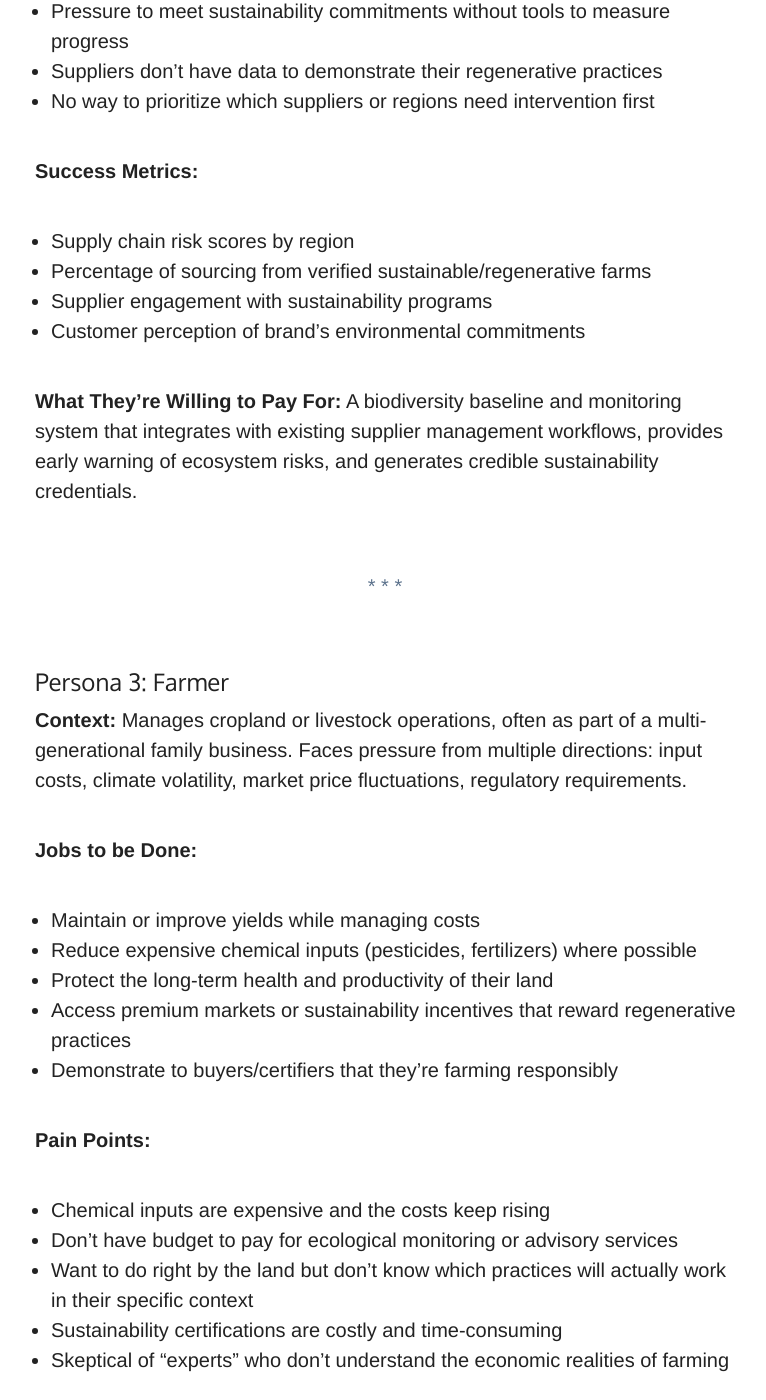
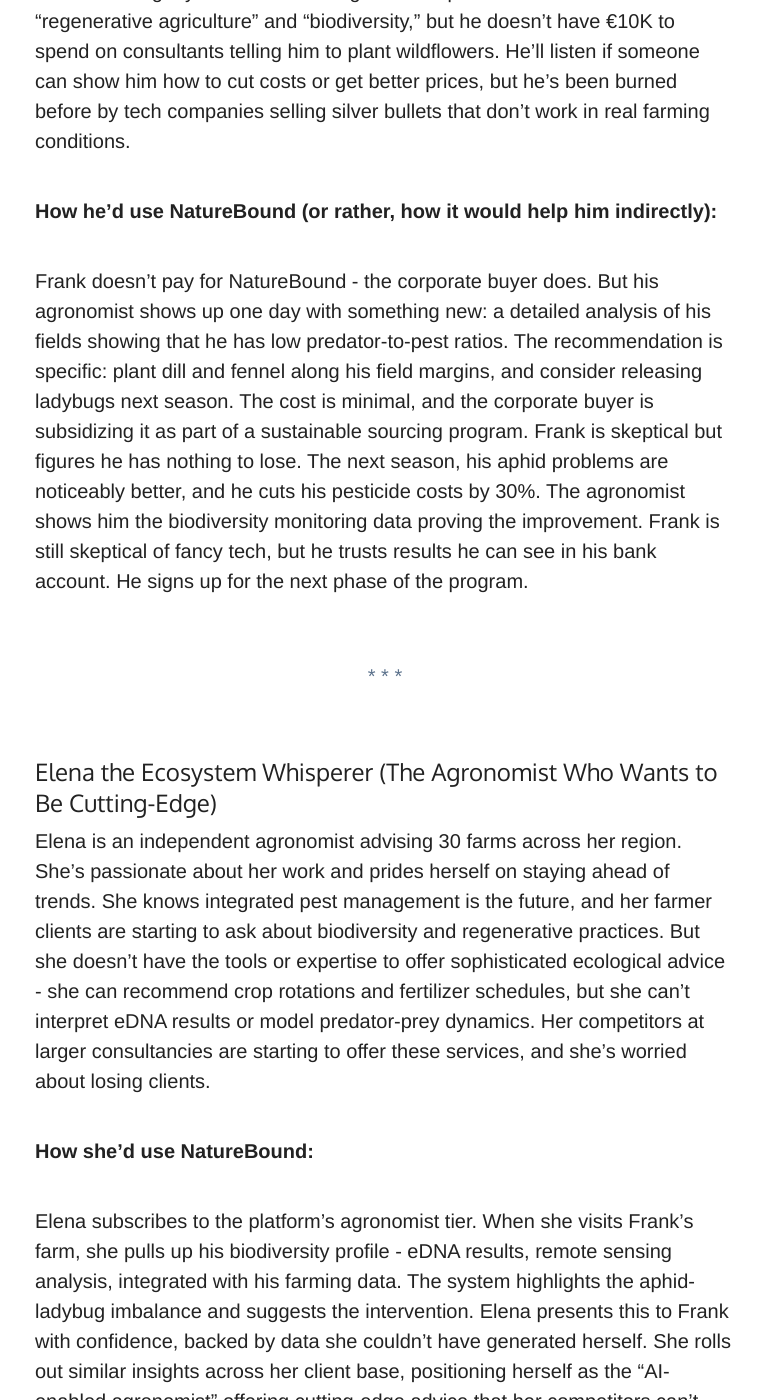
Before and after one commit to gmmorris/gmmorris.github.io, a Jekyll site: the page built from _posts/2026-01-10-naturebound-product-thesis.md, in a window 1280 px wide and 1400 px high, scrolled down 8887 px. Shown: the whole window, without its empty margins (255-1021 px from the left). Built offline with Jekyll 4.4.1, drawn with Linux system fonts in a browser that asks for light colours; nearby versions of some CDN libraries; some web fonts are replaced; some of the changed text lies outside the part shown.

Commit message:
Rewrite personas with personality and product journeys
- Made personas more playful with memorable names (Sarah the Spreadsheet Wrangler, Marcus the Risk-Mitigator, Frank the Farmer, Elena the Ecosystem Whisperer)
- Added character depth: motivations, pressures, skepticisms
- Removed structured Jobs to be Done and Success Metrics
- Replaced with concrete product journey scenarios showing how each persona would interact with the platform
- Much more concise and narrative-driven

```diff
--- a/_posts/2026-01-10-naturebound-product-thesis.md
+++ b/_posts/2026-01-10-naturebound-product-thesis.md
@@ -89,118 +89,45 @@ The key insight was that **the person who needs the data (the corporate sustaina
 
 ## User Personas
 
-Let me break down the key personas we identified, using the lens of a product brief:
+Meet the people we were trying to help:
 
-### Persona 1: Corporate Sustainability Officer
+### Sarah the Spreadsheet Wrangler (Corporate Sustainability Officer)
 
-**Context:** Employed by a food brand or retailer with complex agricultural supply chains spanning multiple geographies. Responsible for nature-related disclosures under emerging regulatory frameworks (TNFD, CSRD, SEC climate rules).
+Sarah works at a major food brand, managing nature-related disclosures for their agricultural supply chains. She's constantly fighting for budget, trying to prove to the CFO that sustainability isn't just a "nice-to-have," and drowning in consultant reports that cost a fortune and tell her almost nothing actionable. When regulators ask for TNFD compliance, she needs real data, not hand-wavy estimates. She's smart, overworked, and acutely aware that her job exists in that awkward space between regulatory necessity and executive skepticism.
 
-**Jobs to be Done:**
-- Understand the company's dependencies on ecosystem services across sourcing regions
-- Quantify the company's impact on biodiversity within its value chain
-- Report this information in standardized formats that satisfy regulators and investors
-- Demonstrate year-over-year improvement in key metrics
-- Identify supply chain risks related to ecosystem degradation
+**How she'd use NatureBound:**
 
-**Pain Points:**
-- Lack of standardized methodologies for measuring biodiversity dependencies and impacts
-- Data availability is sparse and inconsistent across different sourcing regions
-- Existing consultants are expensive and produce one-off reports rather than continuous monitoring
-- No clear connection between reporting metrics and actionable improvements
-- Difficulty translating ecological concepts into business-relevant risk assessments
-
-**Success Metrics:**
-- Time to produce a compliant nature-related disclosure
-- Confidence level in reported metrics
-- Ability to show improvement trends
-- Cost per sourcing region assessed
-
-**What They're Willing to Pay For:** A system that automates the translation of field-level ecological data into boardroom-ready reports, with clear audit trails and alignment to regulatory requirements.
+It's Q4, and Sarah needs to submit her company's first TNFD report in three months. She logs into the platform, selects the five sourcing regions her company depends on (tomatoes in Southern Europe, coffee in Colombia, cocoa in West Africa). The system shows her existing data coverage - mostly sparse - and recommends specific data collection strategies for each region based on crop type and regulatory requirements. She approves the plan, the corporate food buyer coordinates with suppliers, and eDNA surveys plus remote sensing get scheduled. Two months later, she downloads a compliance-ready report showing biodiversity dependencies and impacts, complete with audit trails and year-over-year trends. She presents it to the board. The CFO asks, "Will this actually reduce our supply chain risk?" For the first time, she can say yes and point to specific interventions already underway.
 
 ---
 
-### Persona 2: Corporate Food Buyer
+### Marcus the Risk-Mitigator (Corporate Food Buyer)
 
-**Context:** Responsible for procurement relationships with farmers and cooperatives that supply raw materials. Concerned with both short-term availability and long-term sustainability of sourcing regions.
+Marcus sources raw materials from hundreds of farms across multiple continents. He's seen supply chain disruptions from droughts, floods, and degraded soils that no longer produce viable yields. His bonus depends on keeping costs stable and ensuring reliable supply, but he's also under pressure to hit sustainability targets that his company announced to shareholders. He doesn't have time to become an ecologist - he just needs to know which sourcing regions are at risk and what he can do about it before it hits his quarterly numbers.
 
-**Jobs to be Done:**
-- Ensure reliable supply of agricultural products at predictable prices
-- Identify sourcing regions at risk of degradation or productivity decline
-- Meet corporate commitments around sustainable sourcing
-- Support suppliers in adopting practices that improve resilience
-- Demonstrate to customers that products come from responsibly managed lands
+**How he'd use NatureBound:**
 
-**Pain Points:**
-- Limited visibility into ecological health of sourcing regions
-- Difficulty distinguishing between short-term weather impacts and long-term degradation trends
-- Pressure to meet sustainability commitments without tools to measure progress
-- Suppliers don't have data to demonstrate their regenerative practices
-- No way to prioritize which suppliers or regions need intervention first
-
-**Success Metrics:**
-- Supply chain risk scores by region
-- Percentage of sourcing from verified sustainable/regenerative farms
-- Supplier engagement with sustainability programs
-- Customer perception of brand's environmental commitments
-
-**What They're Willing to Pay For:** A biodiversity baseline and monitoring system that integrates with existing supplier management workflows, provides early warning of ecosystem risks, and generates credible sustainability credentials.
+Marcus gets an alert from the platform: one of his tomato-sourcing regions in Southern Europe shows declining biodiversity metrics and increasing pesticide dependency. The system flags this as a medium-term supply risk - if current trends continue, yields will likely drop 15-20% within three years. It recommends a pilot program with 10 farms to implement integrated pest management practices, funded as part of the company's sustainable sourcing budget. The cost: €50K. The projected ROI: reduced supply risk, improved sustainability metrics for reporting, and potential premium pricing for regeneratively-grown tomatoes. Marcus greenlights it. Six months later, those 10 farms show measurable improvements. He expands the program to 50 more farms and uses the early results in his pitch to retain the brand's sustainable sourcing commitments.
 
 ---
 
-### Persona 3: Farmer
+### Frank the Farmer (Multi-Generational Farmer on Thin Margins)
 
-**Context:** Manages cropland or livestock operations, often as part of a multi-generational family business. Faces pressure from multiple directions: input costs, climate volatility, market price fluctuations, regulatory requirements.
+Frank inherited his 200-hectare farm from his father, who inherited it from his father. He cares deeply about the land - it's his legacy - but he's also pragmatic. Pesticide costs have tripled in the past decade. Fertilizer prices are volatile. Drought years are becoming more frequent. He's heard about "regenerative agriculture" and "biodiversity," but he doesn't have €10K to spend on consultants telling him to plant wildflowers. He'll listen if someone can show him how to cut costs or get better prices, but he's been burned before by tech companies selling silver bullets that don't work in real farming conditions.
 
-**Jobs to be Done:**
-- Maintain or improve yields while managing costs
-- Reduce expensive chemical inputs (pesticides, fertilizers) where possible
-- Protect the long-term health and productivity of their land
-- Access premium markets or sustainability incentives that reward regenerative practices
-- Demonstrate to buyers/certifiers that they're farming responsibly
+**How he'd use NatureBound (or rather, how it would help him indirectly):**
 
-**Pain Points:**
-- Chemical inputs are expensive and the costs keep rising
-- Don't have budget to pay for ecological monitoring or advisory services
-- Want to do right by the land but don't know which practices will actually work in their specific context
-- Sustainability certifications are costly and time-consuming
-- Skeptical of "experts" who don't understand the economic realities of farming
-
-**Success Metrics:**
-- Net income per hectare
-- Input cost reductions
-- Soil health trends
-- Access to premium pricing or sustainability incentives
-- Resilience to weather variability
-
-**What They're Willing to Pay For:** Realistically? **Nothing directly.** Farmers operate on thin margins and are understandably skeptical of paying for services that don't have a clear, immediate ROI. However, they're very willing to engage with programs funded by others if those programs provide tangible value.
+Frank doesn't pay for NatureBound - the corporate buyer does. But his agronomist shows up one day with something new: a detailed analysis of his fields showing that he has low predator-to-pest ratios. The recommendation is specific: plant dill and fennel along his field margins, and consider releasing ladybugs next season. The cost is minimal, and the corporate buyer is subsidizing it as part of a sustainable sourcing program. Frank is skeptical but figures he has nothing to lose. The next season, his aphid problems are noticeably better, and he cuts his pesticide costs by 30%. The agronomist shows him the biodiversity monitoring data proving the improvement. Frank is still skeptical of fancy tech, but he trusts results he can see in his bank account. He signs up for the next phase of the program.
 
 ---
 
-### Persona 4: Agronomist
+### Elena the Ecosystem Whisperer (The Agronomist Who Wants to Be Cutting-Edge)
 
-**Context:** Provides advisory services to farmers, either as an independent consultant, as part of a cooperative, or employed by an input supplier. Caught between wanting to provide cutting-edge advice and being limited by available data and analysis tools.
+Elena is an independent agronomist advising 30 farms across her region. She's passionate about her work and prides herself on staying ahead of trends. She knows integrated pest management is the future, and her farmer clients are starting to ask about biodiversity and regenerative practices. But she doesn't have the tools or expertise to offer sophisticated ecological advice - she can recommend crop rotations and fertilizer schedules, but she can't interpret eDNA results or model predator-prey dynamics. Her competitors at larger consultancies are starting to offer these services, and she's worried about losing clients.
 
-**Jobs to be Done:**
-- Help farmers optimize yields and profitability
-- Recommend interventions (inputs, practices, timing) based on field conditions
-- Stay current with emerging practices like regenerative agriculture and IPM
-- Differentiate their services from competitors
-- Build long-term trust relationships with farmer clients
+**How she'd use NatureBound:**
 
-**Pain Points:**
-- Most recommendations are based on generic models rather than field-specific conditions
-- Don't have access to ecological data that would enable more sophisticated IPM strategies
-- Farmers are skeptical of recommendations that don't account for their specific context
-- Emerging practices like biodiversity monitoring are interesting but require expertise they don't have
-- Competitors with better tools and data are gaining market share
-
-**Success Metrics:**
-- Client retention and satisfaction
-- Demonstrable impact on client outcomes (yields, costs, sustainability metrics)
-- Time spent per client engagement
-- Ability to service more clients without sacrificing quality
-
-**What They're Willing to Pay For:** Tools that make them more effective and efficient, especially if those tools provide insights they can't get elsewhere. They're the "AI-enabled Agronomist" of the future - and they know it.
+Elena subscribes to the platform's agronomist tier. When she visits Frank's farm, she pulls up his biodiversity profile - eDNA results, remote sensing analysis, integrated with his farming data. The system highlights the aphid-ladybug imbalance and suggests the intervention. Elena presents this to Frank with confidence, backed by data she couldn't have generated herself. She rolls out similar insights across her client base, positioning herself as the "AI-enabled agronomist" offering cutting-edge advice that her competitors can't match. Her client retention goes up. She starts winning new business from farmers who've heard she has access to tools that make her recommendations more precise and effective. She becomes known in her region as the agronomist who actually understands biodiversity, even though what she really understands is how to use the platform to surface insights she'd never have found on her own.
 
 ---
 
```
